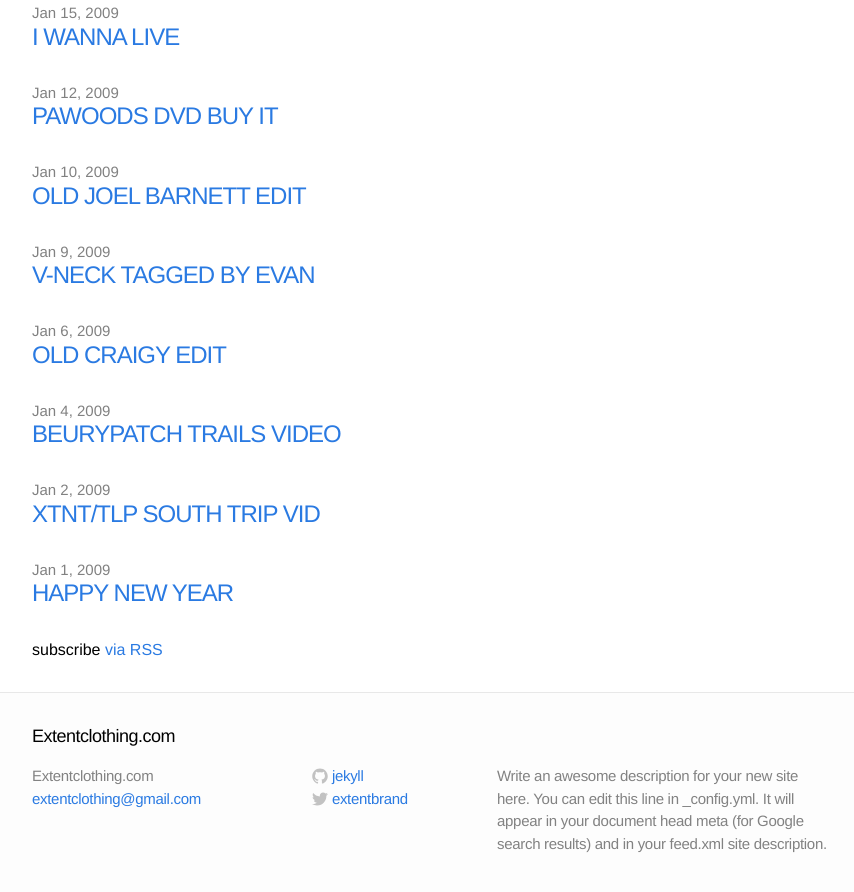
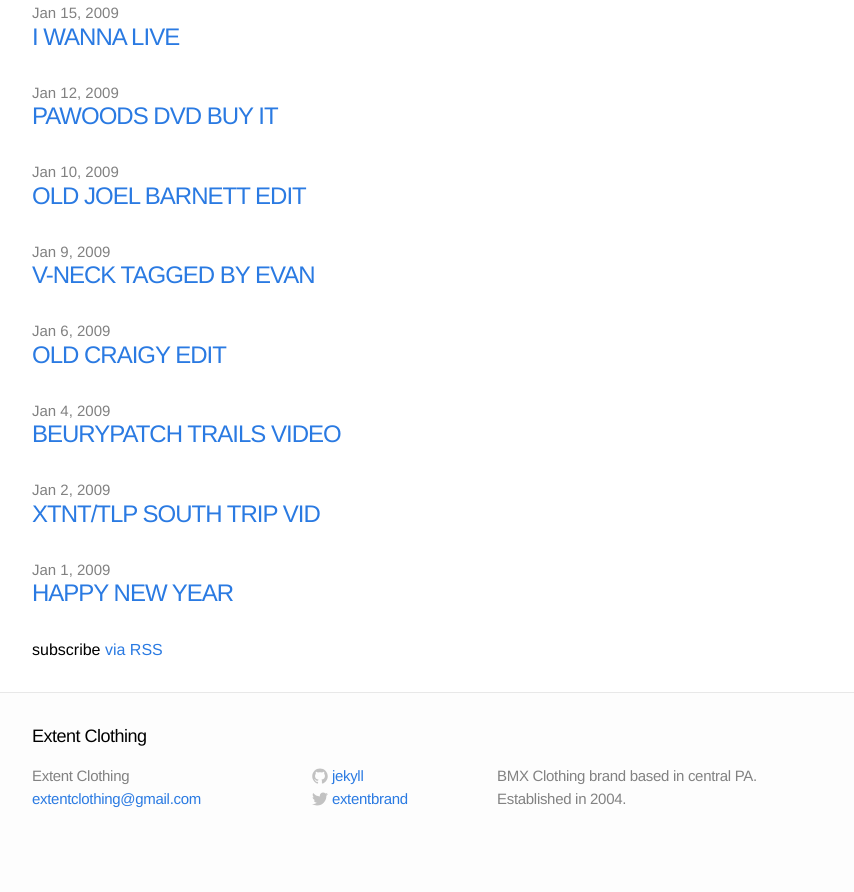
Before and after one commit to extentclothing/extentclothing.github.io, a Jekyll site: the page built from index.html, in a window 1280 px wide and 900 px high, scrolled down 3955 px. Shown: the top 892 px of the window, without its empty margins (208-1062 px from the left). Built offline with Jekyll 4.4.1, drawn with Linux system fonts in a browser that asks for light colours; after the commit the page ends 4810 px from its top, so only the background shows below that; some of the changed text lies outside the part shown.

Commit message:
config file change

```diff
--- a/_config.yml
+++ b/_config.yml
@@ -1,7 +1,7 @@
 # Site settings
-title: Extentclothing.com
+title: Extent Clothing
 email: extentclothing@gmail.com
-description: "Write an awesome description for your new site here. You can edit this line in _config.yml. It will appear in your document head meta (for Google search results) and in your feed.xml site description."
+description: "BMX Clothing brand based in central PA. Established in 2004."
 baseurl: ""
 url: "http://yourdomain.com"
 twitter_username: extentbrand
```
